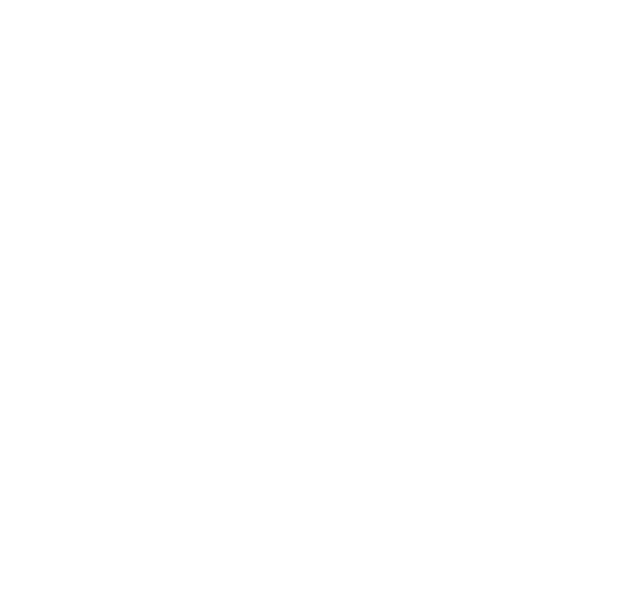
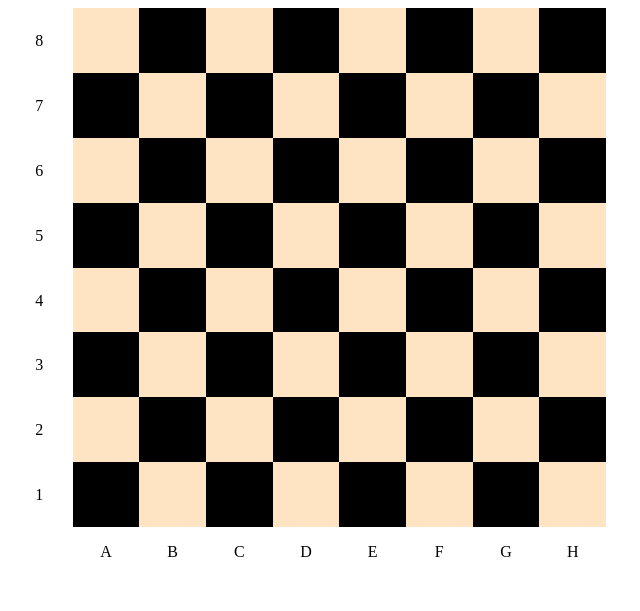
Before and after one commit to VasoSolo/JS1, a plain HTML site: page index.html in a window 1280 px wide. Shown: the whole page, without its empty margins (2-642 px from the left). Drawn offline with Linux system fonts and the light colour scheme.

Commit message:
HW5 (шахматы)

```diff
--- /dev/null
+++ b/code.js
@@ -0,0 +1,47 @@
+var i = 2;
+var flag = 0; //флаг для определения конца строки
+var block = document.createElement("div");
+var board = document.querySelector(".board");
+board.appendChild(block);
+block.setAttribute("style", "text-align: center; padding-top: 1.5em;");
+block.innerText = 8;
+var NumRow = 7;
+while (i <= 72) {
+    if (flag == 1) { // создаём столбец с цифрами
+        var block_num = document.createElement("div");
+        board.appendChild(block_num);
+        block_num.setAttribute("style", "text-align: center; padding-top: 1.5em;");
+        if (NumRow > 0) {
+            block_num.innerText = NumRow;
+        }
+        NumRow--
+        i++
+        flag = 0;
+    }
+
+    var block = document.createElement("div"); //создаём клетку
+    board.appendChild(block);
+    if (i % 9 == 0) { //фиксируем конец строки
+        flag = 1;
+    }
+    Choice() //окрашиваем клетку
+    i++;
+}
+var block = document.createElement("div"); //клетка в углу
+board.appendChild(block);
+var j = 0;
+while (j <= 9) { //создаём строку с буквами
+    var block = document.createElement("div");
+    board.appendChild(block);
+    block.innerText = "ABCDEFGH".slice(j, j + 1);
+    block.setAttribute("style", "text-align: center; padding-top: 1em;");
+    j++;
+}
+function Choice() { //функция выббора цвета
+    if (i % 2) {
+        block.setAttribute("style", "background-color: black;");
+    }
+    else {
+        block.setAttribute("style", "background-color: bisque;");
+    }
+}
--- a/index.html
+++ b/index.html
@@ -5,32 +5,14 @@
     <meta charset="UTF-8">
     <meta name="viewport" content="width=device-width, initial-scale=1.0">
     <title>Document</title>
-    <script>
-        function DigToObj(num) {
-            if (0 < num < 1000) {
-                var str = String(num)
-                str = str.padStart(3, "0")
-                var Obj = {
-                    "единицы": str.slice(2, 3),
-                    "десятки": str.slice(1, 2),
-                    "сотни": str.slice(0, 1)
-                }
-            }
-            if (num > 999) {
-                var Obj = {}
-                alert("число превышает 999")
-            }
-            return Obj
-        }
-        var Obj2 = DigToObj(853)
-        alert(DigToObj(853).сотни)
-
-
-    </script>
+    <link rel="stylesheet" href="style.css">
 </head>
 
 <body>
+    <div class="board" id="board">
 
+    </div>
+    <script src="code.js"></script>
 </body>
 
 </html>
--- /dev/null
+++ b/style.css
@@ -0,0 +1,8 @@
+.board {
+    display: grid;
+    grid-template-rows: repeat(9,1fr);
+    grid-template-columns: repeat(9,1fr);
+    height: 600px;
+    width: 600px;
+
+}
```
